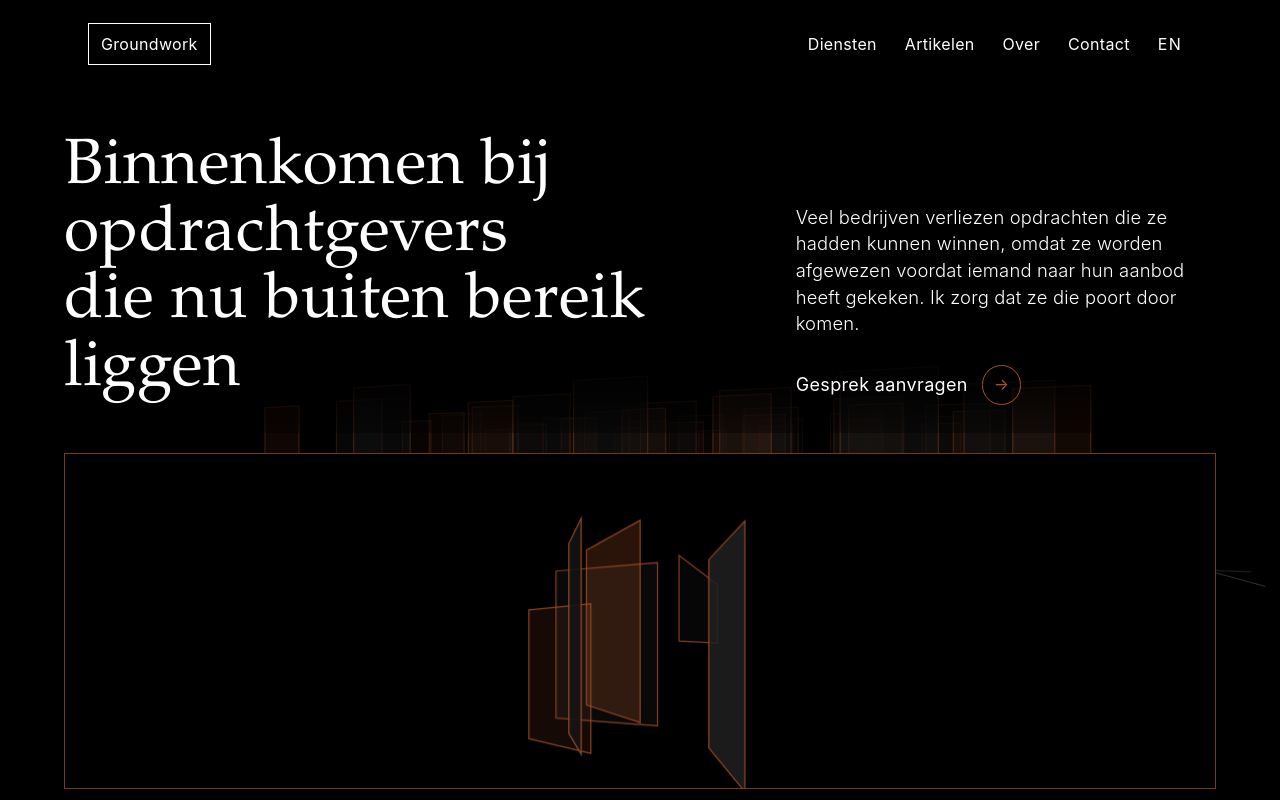
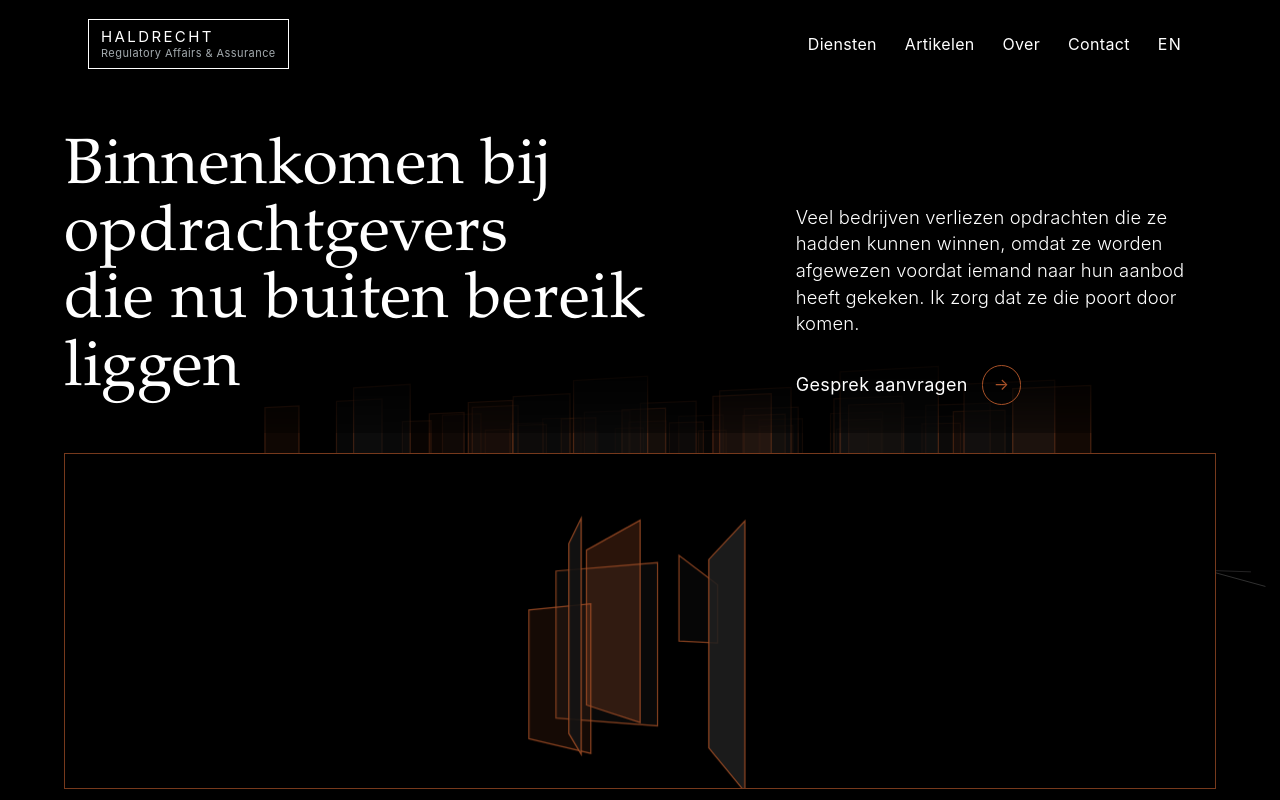
Before and after one commit to Haldrecht/haldrecht, an Astro site: page / in a window 1280 px wide. Shown: the top 800 px of the page. Built offline with nearby package versions, Linux system fonts and the light colour scheme; Astro itself is replaced by a stand-in of ours.

Commit message:
Rename the firm to Haldrecht.
The header and footer use the HALDRECHT wordmark with the descriptor Regulatory Affairs & Assurance. Titles and metadata use Haldrecht. The package name and example.nl stay as they are.

Co-authored-by: Cursor <cursoragent@cursor.com>

```diff
--- a/src/config.ts
+++ b/src/config.ts
@@ -2,8 +2,11 @@
    Wijzig hier, nergens anders. */
 
 export const SITE = {
-  /* WERKNAAM — vervang zodra de naam vaststaat. Verder nergens hardcoderen. */
-  naam: "Groundwork",
+  /* Firm name in titles and metadata. The header and footer use the wordmark. */
+  naam: "Haldrecht",
+  woordmerk: "HALDRECHT",
+  descriptor: "Regulatory Affairs & Assurance",
+  /* haldrecht.nl and haldrecht.com are not registered. Keep this placeholder. */
   domein: "example.nl",
 
   /* Vul in zodra bekend. Leeg laten is beter dan verzinnen: een onjuist
--- a/src/layouts/Base.astro
+++ b/src/layouts/Base.astro
@@ -79,7 +79,10 @@ function zelfdePad(href: string) {
     <canvas id="veld" class="veld" aria-hidden="true"></canvas>
     <header class="site">
       <div class="wrap">
-        <a class="merk" href={p + "/"}>{SITE.naam}</a>
+        <a class="merk" href={p + "/"}>
+          <span class="woordmerk">{SITE.woordmerk}</span>
+          <span class="onderschrift">{SITE.descriptor}</span>
+        </a>
         <nav>
           <a
             href={p + "/diensten/"}
@@ -110,7 +113,10 @@ function zelfdePad(href: string) {
 
     <footer class="site">
       <div class="wrap">
-        <p class="merk-voet">{SITE.naam}</p>
+        <div>
+          <p class="merk-voet">{SITE.woordmerk}</p>
+          <p class="onderschrift">{SITE.descriptor}</p>
+        </div>
         <p>
           {SITE.persoon.naam}
           {SITE.kvk && <> · KvK {SITE.kvk}</>}
--- a/src/styles/global.css
+++ b/src/styles/global.css
@@ -85,13 +85,26 @@ header.site .wrap {
   min-height: 88px;
 }
 header.site a.merk {
+  display: flex;
+  flex-direction: column;
+  gap: 2px;
   color: var(--wit);
   font-weight: 400;
-  font-size: 16px;
-  letter-spacing: 0.02em;
   text-decoration: none;
   border: 1px solid var(--wit);
   padding: 8px 12px;
+  line-height: 1.15;
+}
+header.site .woordmerk,
+footer.site .merk-voet {
+  letter-spacing: 0.16em;
+  font-size: 15px;
+}
+header.site .onderschrift,
+footer.site .onderschrift {
+  font-size: 11px;
+  letter-spacing: 0.04em;
+  color: var(--noot);
 }
 header.site nav {
   display: flex;
@@ -445,9 +458,8 @@ footer.site .merk-voet {
   margin: 0;
   color: var(--wit);
   font-weight: 400;
-  letter-spacing: 0.02em;
-  font-size: 16px;
 }
+footer.site .onderschrift { margin: 4px 0 8px; }
 footer.site p { margin: 0; }
 footer.site a { color: var(--noot); }
 
```
Also changed, not shown: CLAUDE.md (+5 -3 lines), README.md (added).
